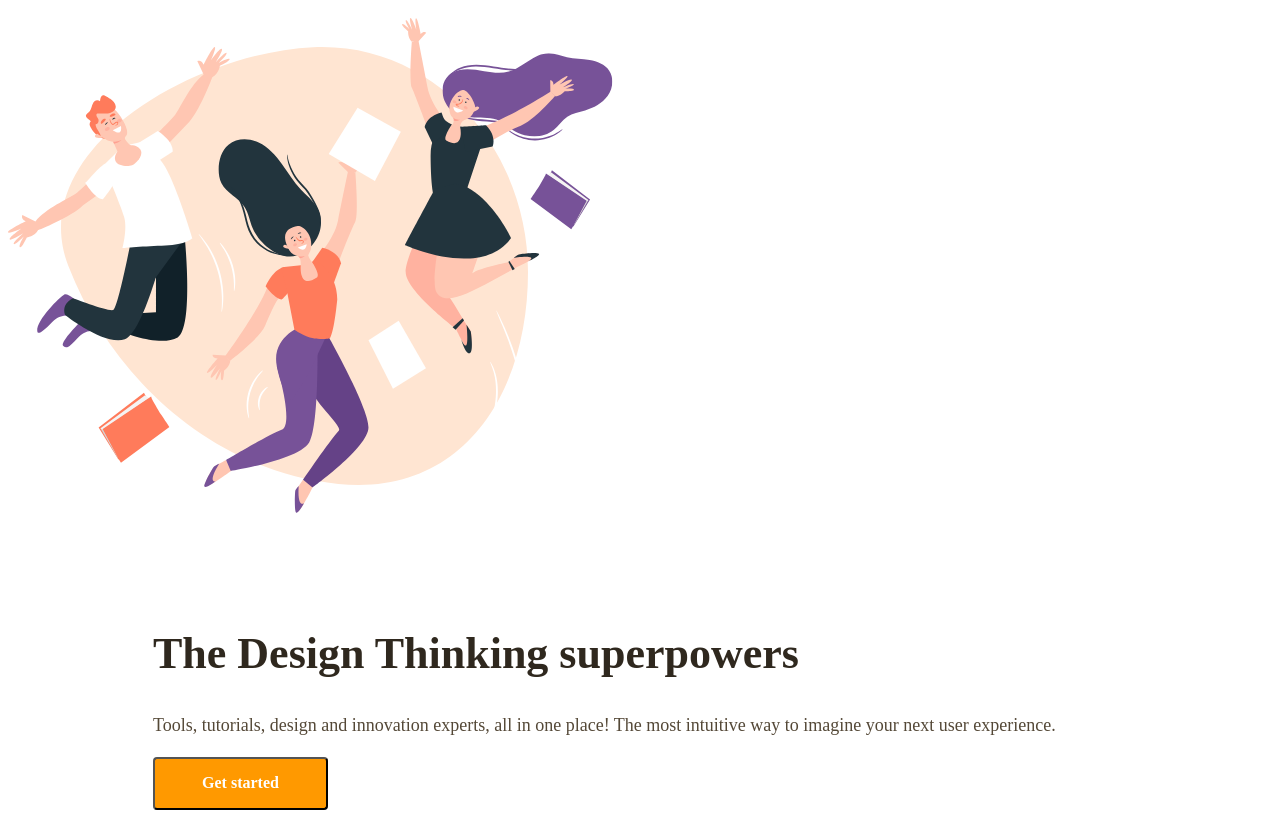
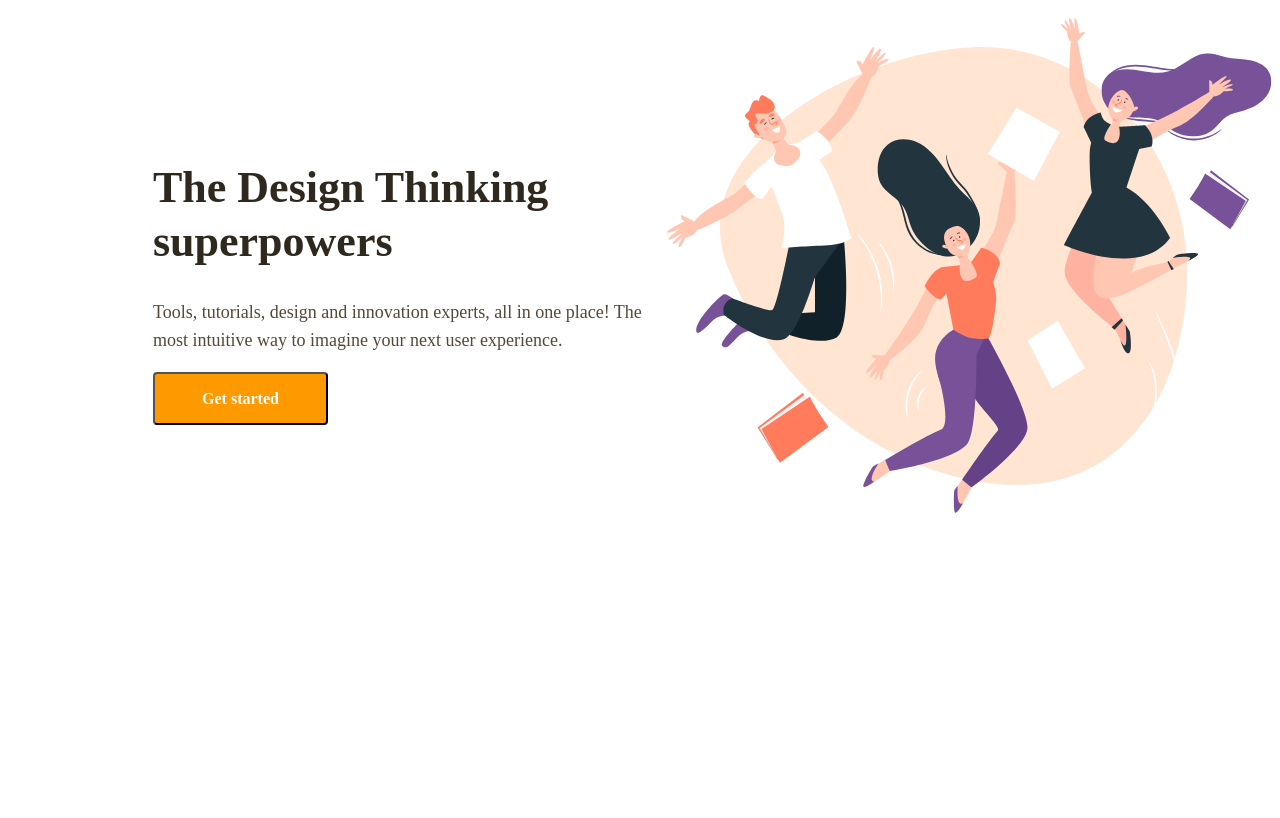
Before and after one commit to shaar1/CSS-position, a plain HTML site: page index.Html in a window 1280 px wide. Shown: the part 126-944 px from the top of the page. After the commit the page ends 800 px from the top, so only its background shows below. Drawn offline with Linux system fonts and the light colour scheme; a web font is replaced by a local one.

Commit message:
lägga till bilder

```diff
--- a/index.Html
+++ b/index.Html
@@ -33,10 +33,7 @@
 
         </nav>
     </header>
-    <div class="header-image">
-    <img src="images/Image.svg" alt="" />
-    </div>
-
+    <div class="section-först">
     <div class="page">
         <h1 class="text-1">The Design Thinking superpowers</h1>
         <p class="text-2">Tools, tutorials, design and innovation
@@ -44,7 +41,12 @@
             to imagine your next user experience.
         </p>
         <button class="button-1" type="button">Get started</button>
+
     </div>
+    <img class="image1" src="images/Image.svg" alt="" />
+
+    </div>
+
 
 
 
--- a/style.css
+++ b/style.css
@@ -110,8 +110,8 @@ header {
     letter-spacing: 0px;
     text-align: left;
     margin-top: 113px;
-    margin-left: 145px;
     text-align: left;
+    width: 518px;
 }
 
 .text-1 {
@@ -133,6 +133,14 @@ header {
     color: #544837;
 }
 
+.section-först {
+    display: flex;
+    justify-content: space-between;
+        margin-left: 145px;
+
+
+}
+
 .button-1 {
     border-radius: 4px;
     height: 53px;
@@ -148,6 +156,7 @@ header {
     background: #FF9900;
 }
 
-.header-image {
-    display: flex;
+.image1 {
+    width: 605px;
+    height: 496px;
 }
```
